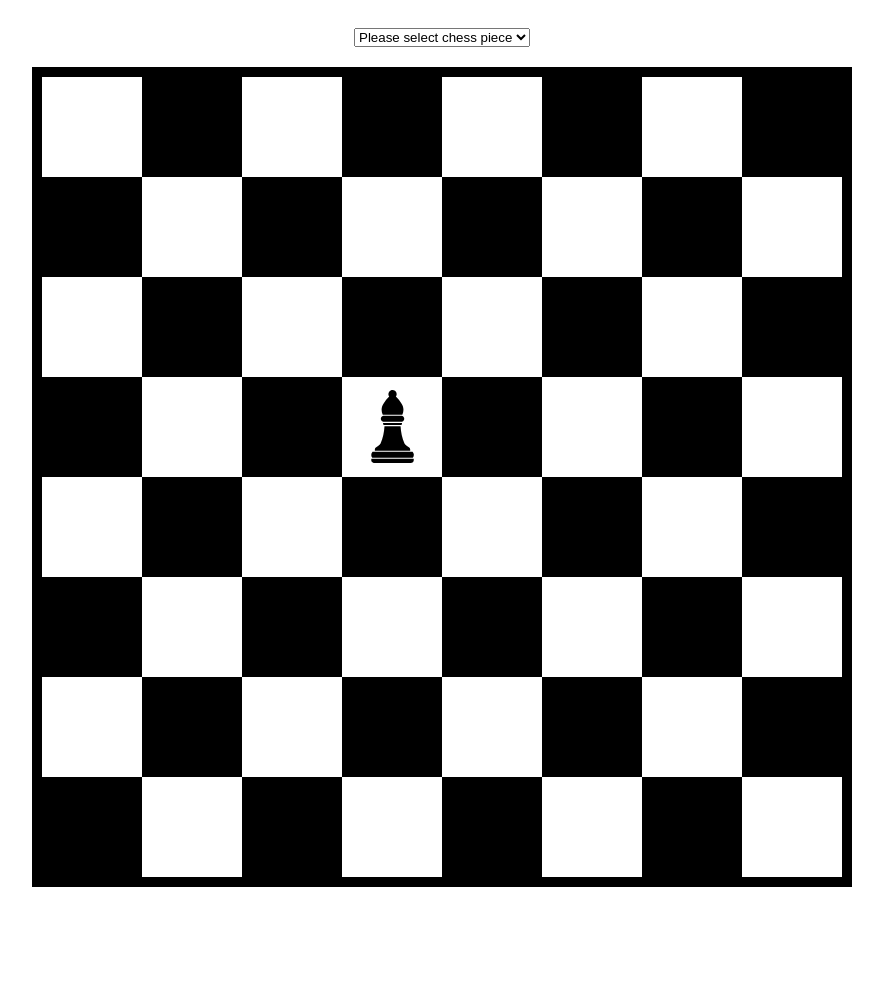
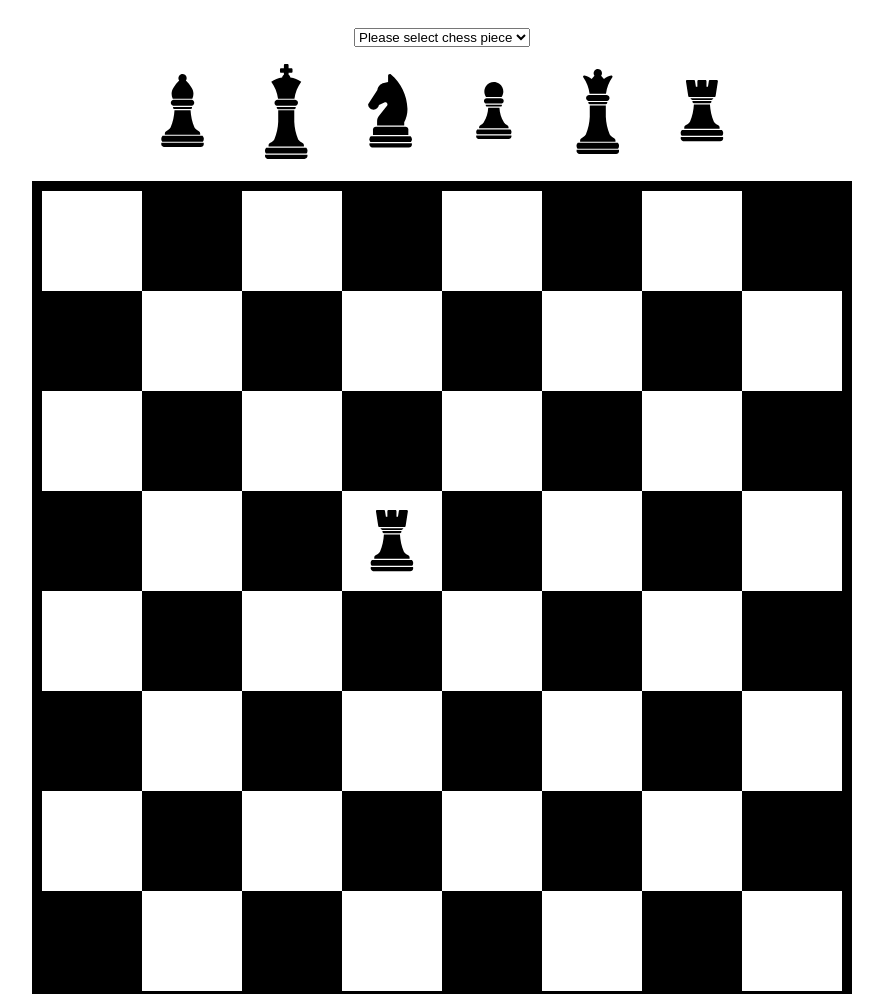
Before and after one commit to olthof/chess-pieces, a plain HTML site: page index.html in a window 1280 px wide. Shown: the top 994 px of the page, without its empty margins (198-1081 px from the left). Before the commit the page ends 895 px from the top, so only its background shows below. Drawn offline with Linux system fonts and the light colour scheme.

Commit message:
Added additional chess pieces

```diff
--- a/index.html
+++ b/index.html
@@ -7,7 +7,7 @@
     <body>
         <div class="frame">
             <div class="control-panel">
-                <select name="pets" id="pet-select">
+                <select name="Chess pieces" class="piece-select">
                     <option value="" disabled="disabled" selected="selected">
                         Please select chess piece
                     </option>
@@ -18,6 +18,12 @@
                     <option value="queen">Queen</option>
                     <option value="goldfish">Rook</option>
                 </select>
+                <div class="bishop piece">Bishop</div>
+                <div class="king piece">king</div>
+                <div class="knight piece">knight</div>
+                <div class="pawn piece">pawn</div>
+                <div class="queen piece">queen</div>
+                <div class="rook piece">Rook</div>
             </div>
             <div class="chess-board">
                 <div class="tile"></div>
--- a/styles/main.css
+++ b/styles/main.css
@@ -4,25 +4,35 @@
 
 .control-panel {
     padding: 20px;
+    margin: auto;
+}
+
+.control-panel > * {
+    display: inline-block;
+}
+
+.piece-select {
+    display: block;
+    margin: auto;
 }
 
 .bishop {
     background: url(/images/bishop.svg);
 }
 .king {
-    background: url(/images/bishop.svg);
+    background: url(/images/king.svg);
 }
 .knight {
-    background: url(/images/bishop.svg);
+    background: url(/images/knight.svg);
 }
 .pawn {
-    background: url(/images/bishop.svg);
+    background: url(/images/pawn.svg);
 }
 .queen {
-    background: url(/images/bishop.svg);
+    background: url(/images/queen.svg);
 }
 .rook {
-    background: url(/images/bishop.svg);
+    background: url(/images/rook.svg);
 }
 
 .piece {
```
